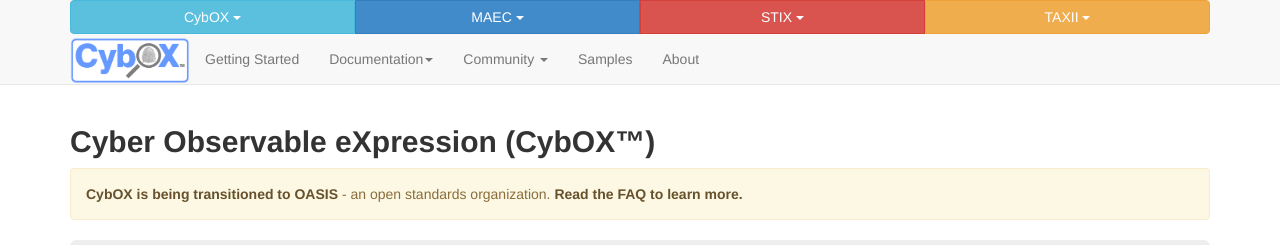
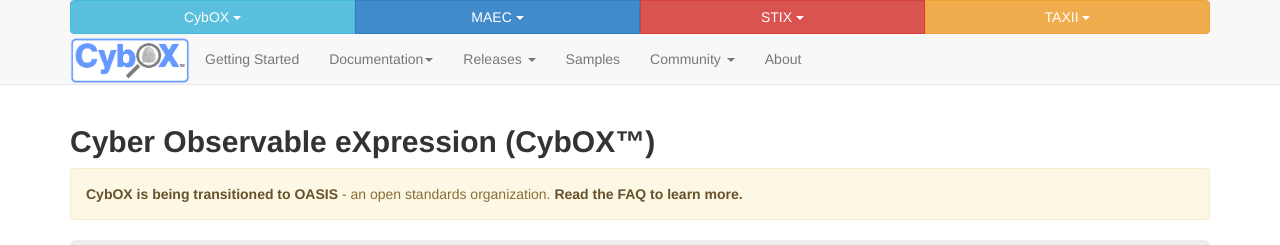
Before and after one commit to CybOXProject/cyboxproject.github.io, a Jekyll site: the page built from index.md, in a window 1280 px wide. Shown: the top 245 px of the page. Built offline with Jekyll 4.4.1, drawn with Linux system fonts in a browser that asks for light colours; Markdown is read by kramdown in place of the engine named in the settings.

Commit message:
Added releases link

```diff
--- a/_includes/nav.html
+++ b/_includes/nav.html
@@ -32,11 +32,16 @@
           </ul>
         </li>
         <li class="dropdown">
+          <a href="#" class="dropdown-toggle" data-toggle="dropdown">Releases <span class="caret"></span></a>
+          <ul class="dropdown-menu" role="menu">
+            <li role="presentation"><a href="/releases">Current Release: CybOX v2.1</a></li>
+          </ul>
+        <li><a href="/samples">Samples</a></li>
+        <li class="dropdown">
           <a href="#" class="dropdown-toggle" data-toggle="dropdown">Community <span class="caret"></span></a>
           <ul class="dropdown-menu" role="menu">
             <li role="presentation"><a href="/community"> Community Home </a></li>
           </ul>
-        <li><a href="/samples">Samples</a></li>
         <li><a href="/about">About</a></li>
       </ul>
     </div>
```
